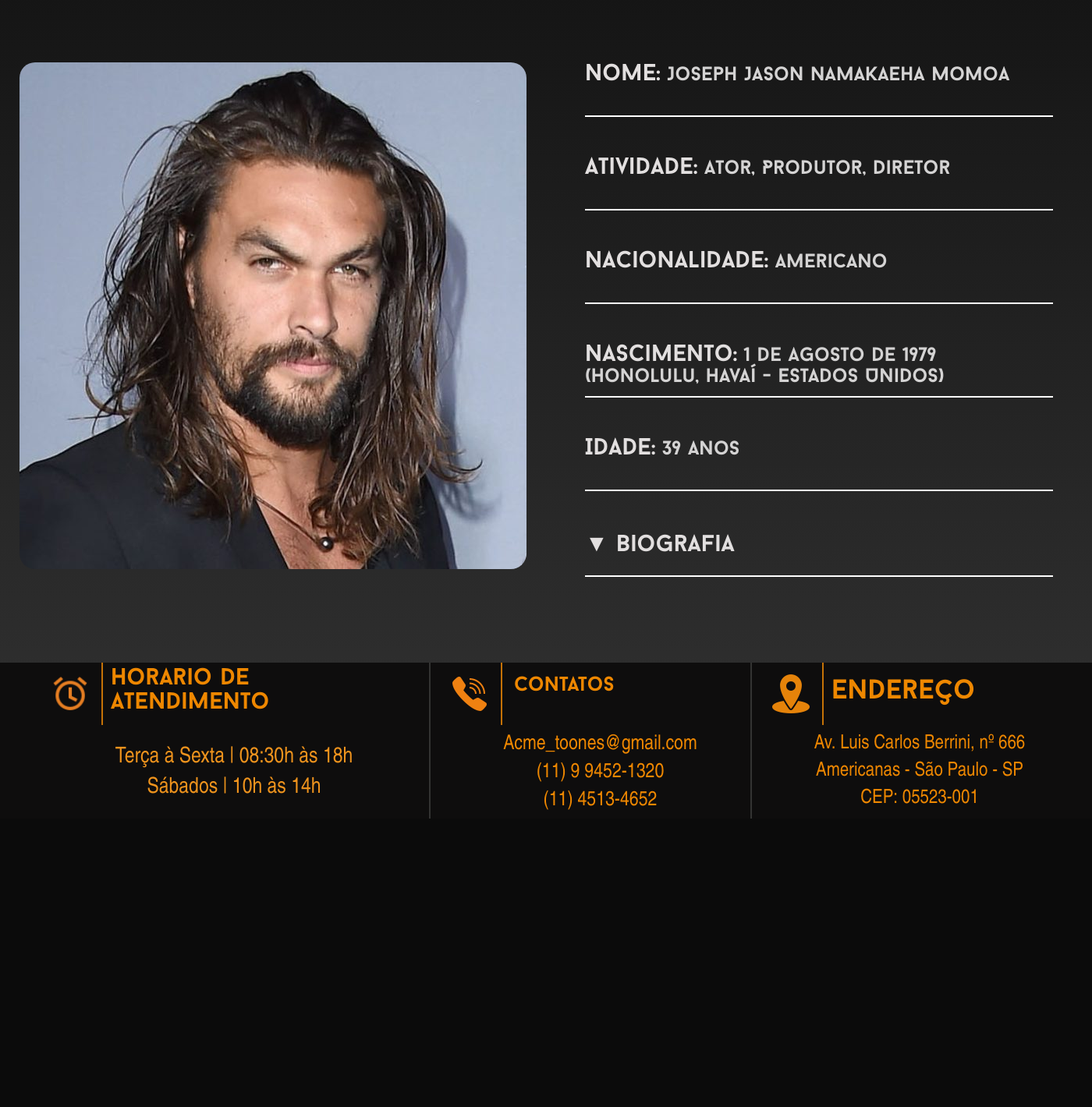
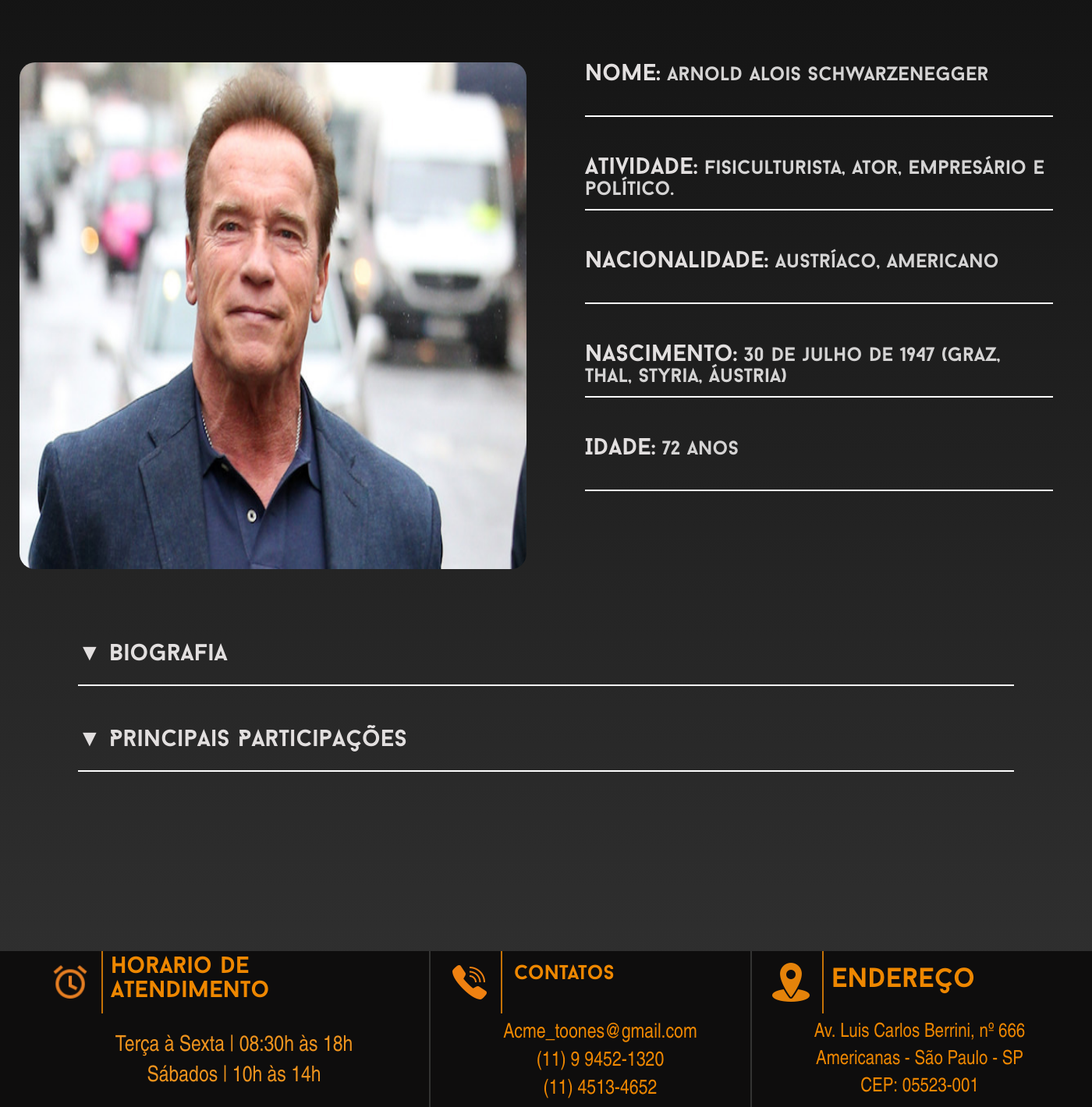
Before and after one commit to DavidSSouza050/ProjetoLocadora, a PHP site: page /ator.php in a window 1400 px wide. Shown: the part 120-1540 px from the top of the page at 78% size. Before the commit the page ends 1170 px from the top, so only its background shows below. Run offline with PHP 8.4, Linux system fonts and the light colour scheme; some web fonts are replaced.

Commit message:
Versão com mudanças na pagina do ator em destaque

```diff
--- a/Projeto/ator.php
+++ b/Projeto/ator.php
@@ -1,11 +1,10 @@
 <!DOCTYPE html>
 <html lang="pt-br">
     <head>
-        <meta charset="utf-8">
+        <meta charset="utf-8"  name="format-detection" content="telephone=no">
         <meta http-equiv="X-UA-Compatible" content="IE=edge">
         <title>Atores em Destaque</title>
         <meta name="viewport" content="width=device-width, initial-scale=1">
-        <meta charset="UTF-8" name="format-detection" content="telephone=no">
         <link rel="stylesheet" type="text/css" media="screen" href="css/style.css" />
         <link rel="stylesheet" type="text/css" media="screen" href="css/styleFonte.css" />
         <link rel="shortcut icon" href="img/iconeDeAbaACME.png" type="image/x-png">
@@ -15,59 +14,90 @@
     <?php require_once('./header.php')?>
 
 
-    <div class="caixa_atores center">
+    <div id="caixa_atores" class="center">
         <!-- foto do ator -->
-        <div class="caixa_imagem_ator">
+        <div id="caixa_imagem_ator">
             <figure>
-                <div class="imagem_ator center">
-                    <img class="img-size" style="border-radius: 20px;" src="./img/ator/Jason_Momoa.jpg" alt="Foto do ator" title="foto do ator">
+                <div id="imagem_ator" class="center">
+                    <img class="img-size" style="border-radius: 20px;" src="./img/ator/Arold/Arnold_Schwarzenegger.jpg" alt="Foto do ator" title="foto do ator">
                 </div>
             </figure>
         </div>
-        <div class="caixa_historico_ator">
+        <div id="caixa_historico_ator">
             <!-- detalhes do ator do mês -->
             <div class="historico_ator center">
-                <span class="titulo_topico">Nome:</span> Joseph Jason Namakaeha Momoa
+                <span class="titulo_topico">Nome:</span> Arnold Alois Schwarzenegger
             </div>
 
             <div class="historico_ator center">
-                <span class="titulo_topico">Atividade:</span>  Ator, Produtor, Diretor
+                <span class="titulo_topico">Atividade:</span> fisiculturista, ator, empresário e político.
             </div>
 
             <div class="historico_ator center">
-                <span class="titulo_topico">Nacionalidade:</span> Americano
+                <span class="titulo_topico">Nacionalidade:</span>  Austríaco, Americano
             </div>
 
             <div class="historico_ator center">
-                <span class="titulo_topico">Nascimento:</span> 1 de agosto de 1979 (Honolulu, Havaí - Estados Unidos)
+                <span class="titulo_topico">Nascimento:</span> 30 de julho de 1947 (Graz, Thal, Styria, Áustria)
             </div>
 
             <div class="historico_ator center">
-                <span class="titulo_topico">Idade:</span> 39 Anos
+                <span class="titulo_topico">Idade:</span> 72 Anos
             </div>
 
 
-            <div class="historico_ator linha_historico center">
-                <a href="#saivida" class="hide" id="saivida"><span class="titulo_topico">▼ Biografia</span></a>
-                <a href="#entravida" class="show" id="entravida"><span class="titulo_topico">▲ Biografia</span></a>
-                <div class="caixa_conteudo_hide">
-                    <div class="conteudo_topico">
-                        <p>- Embora tenha nascido em Honolulu, foi criado por sua mãe em Norwalk, no estado de Iowa, Estados Unidos;</p>
 
-                        <p>- Voltou para o Havaí para cursar a faculdade;</p>
+        </div>
 
-                        <p>- No tempo livre dedica parte dele ao estudo do Budismo;</p>
-                        <p>- Com a atriz e namorada Lisa Bonet (Alta Fidelidade) teve dois filhos: Lola Iolani Momoa (2007) e Nakoa-Wolf, em dezembro de 2008;</p>
+    </div>
 
-                        <p>- Em novembro de 2008, segundo a a agência de notícias Associated Press, Momoa foi atacado com um copo de vidro em West Hollywood, na Califórnia, levando vários pontos e passando por uma cirurgia plástica;</p>
+    <!-- DIV COM MENU RETRATIO -->
+    <div id="caixa_retratio_ator" class="center">
 
-                        <p>- Em 2010, escreveu, produziu, atuou e dirigiu o curta Brown Bag Diaries: Ridin' the Blinds in B Minor;</p>
+        <div class="historico_ator_retratio linha_historico center">
+            <a href="#saivida" class="hide" id="saivida"><span class="titulo_topico">▼ Biografia</span></a>
+            <a href="#entravida" class="show" id="entravida"><span class="titulo_topico">▲ Biografia</span></a>
+            <div class="caixa_conteudo_hide">
+                <div class="conteudo_topico">
+                    <p>- É uma grande celebridade na Áustria.  Um dos maiores estádios de futebol do país tem o seu nome;</p>
+                    <p>- Descrito pelo Guiness como "o homem com o desenvolvimento mais perfeito na história do mundo";</p>
+                    <p>- Foi eleito Governador da California em 2003; </p>
+                    <p>- Possui uma estrela na Calçada da Fama, localizada em 6764 Hollywood Boulevard.</p>
+                </div>
 
-                        <p>- Sempre que pode, dedica parte de seu tempo para ajudar a concientizar jovens com palestras em escolas e ajuda em campanhas de combate a fome, como as realizadas pelo Hawaii Food Bank;</p>
-                    </div>
+            </div>
+
+        </div>
+
+        <div class="historico_ator_retratio linha_historico center">
+            <a href="#saiFoto" class="hide" id="saiFoto"><span class="titulo_topico">▼ Principais Participações</span></a>
+            <a href="#entrafoto" class="show" id="entrafoto"><span class="titulo_topico">▲ Principais Participações</span></a>
+            <div class="caixa_conteudo_hide">
+                <div class="filme_participado">
+
+                    <figure>
+                        <div class="filmes_participados">
+                            <img class="img-size border-radius-img" src="./img/ator/Arold/participacoes/esterminador_do_futuro.png" alt="Exterminador do Futoro 1 de 1985" title="Exterminador do Futoro 1 de 1985">
+                        </div>
+                    </figure>
+
+                    <figure>
+                        <div class="filmes_participados">
+                            <img class="img-size border-radius-img" src="./img/ator/Arold/participacoes/exterminador_do_futuro_2.jpg" alt="Exterminador do Futoro 1 de 1985" title="Exterminador do Futoro 2 de 1991">
+                        </div>
+                    </figure>
+
+                    <figure>
+                        <div class="filmes_participados">
+                            <img class="img-size border-radius-img" src="./img/ator/Arold/participacoes/o_predador.jpg" alt="O Predador de 1985" title="O Predador de 1987">
+                        </div>
+                    </figure>
+
+
+
+
                 </div>
             </div>
-
 
         </div>
 
--- a/Projeto/contato.php
+++ b/Projeto/contato.php
@@ -93,7 +93,7 @@
                                 <img class="img-size" src="./img/icon/telefoneContato.png" alt="Icone de Telefone">
                             </div>
                         </figure>
-                        <input class="inputContato" type="tel" name="txt_telefone" id="txt_telefone" placeholder="Tel.:(00) 0000-0000">
+                        <input class="inputContato" type="tel" name="txt_telefone" id="txt_telefone" placeholder="Tel.:00 00000000">
                     </div>
                     <div class="caixa_Input_text">
                         <figure>
@@ -101,7 +101,7 @@
                                 <img class="img-size" src="./img/icon/celular.png" alt="Icone de Celular">
                             </div>
                         </figure>
-                        <input class="inputContato" type="tel" required name="txt_celular" id="txt_celular" placeholder="Cel.:(00) 90000-0000*" maxLength="15" >
+                        <input class="inputContato" type="tel" required name="txt_celular" id="txt_celular" placeholder="Cel.:00 900000000*" maxLength="15" >
                     </div>
                     <div class="caixa_Input_text">
                         <figure>
--- a/Projeto/css/style.css
+++ b/Projeto/css/style.css
@@ -1,15 +1,18 @@
 /*CSS*/
+/* CLASSES UTEIS*/
 *,figure{
     margin: 0;
     padding: 0;
 
 }
+
 a{
     width: inherit;
     height: inherit;
     text-decoration: none;
     color: white;
 }
+
 
 .espaco_entre_paragrafos{
     margin-bottom: 20px;
@@ -28,7 +31,7 @@ a{
     margin-right: auto;
 }
 
-.border-img{
+.border-radius-img{
     border-radius: inherit;
 }
 
@@ -52,7 +55,6 @@ a{
 }
 
 body{
-    /* background-image: url(../img/bgAcme.jpg); */
     background-image:linear-gradient(hsl(0, 0%, 7%), hsl(0, 0%, 20%));
 }
 /*aqui fica o header*/
@@ -97,9 +99,12 @@ body{
     cursor: pointer;
 }
 
+/*fIM DAS REDES SOCIAIS*/
 
 
-/*caixa slider*/
+
+
+/* caixa slider*/
 .slider{
     width: 1400px;
     height: 750px;
@@ -109,7 +114,10 @@ body{
     background-color: black;
 }
 
-/*conteudo-item*/
+/*FIM DA CAIXA SLIDER*/
+
+
+/*********************FIM MEU INTERNO DA PAGINA PRINCIPAL**************************/
 .item_conteudo{
     width: inherit;
     /***/
@@ -171,6 +179,11 @@ body{
     color: rgb(187, 48, 48);
     border: solid 2px white;
 }
+/*********************FIM MEU INTERNO DA PAGINA PRINCIPAL**************************/
+
+
+
+
 
 .caixa_produto{
     width: 1186px;
@@ -263,11 +276,10 @@ body{
 p{
     margin-bottom: 5px;
 }
-
-/*FOOTER*/
+/*FIM DO CAR DOS PRODUTOS E DA PAGINA PRICIPAL*/
 
 
-/*sobre a locadora*/
+/***************sobre a locadora**********************/
 
 #conteudo_sobre{
     width: 1400px;
@@ -365,9 +377,9 @@ p{
 #lojaAntiga{
     border-radius: 20px;
 }
+/*********************SOBRE*********************************/
 
-
-/*Contatos*/
+/*******************CONTATO********************************/
 
 #caixa_segura_contato{
     width: 1400px;
@@ -552,7 +564,7 @@ input[type=radio]:checked:before {
     border: solid 1px white;
 }
 
-
+/*************************CONTATO*******************/
 
 /*LOJAS*/
 
@@ -612,9 +624,9 @@ input[type=radio]:checked:before {
 }
 
 
-/*Atores do filme*/
+/**********************Atores do filme*************************/
 
-.caixa_atores{
+#caixa_atores{
     width: 1400px;
     min-height: 600px;
     height: auto;
@@ -625,20 +637,20 @@ input[type=radio]:checked:before {
     border-radius: 20px;
 }
 
-.caixa_imagem_ator{
+#caixa_imagem_ator{
     width: 700px;
     box-sizing: border-box;
 
     float: left;
 }
 
-.imagem_ator{
+#imagem_ator{
     width: 650px;
     height: 650px;
     margin-top: 50px;
 }
 
-.caixa_historico_ator{
+#caixa_historico_ator{
     width: 700px;
 
     float: left;
@@ -686,6 +698,24 @@ input[type=radio]:checked:before {
     font-size: 25px;
     line-height: 40px;
 }
+.filme_participado{
+    width: inherit;
+    min-height: 200px;
+    height: auto;
+    overflow: hidden;
+    margin-top: 40px;
+    margin-bottom: 30px;
+}
+.filmes_participados{
+    width: 300px;
+    height: 500px;
+    margin-left: 75px;
+    margin-top: 20px;
+    background-color: rgb(0, 0, 0);
+    border-radius: 0px 0px 40px 40px;
+    border: solid 3px rgb(96, 96, 99);
+    float: left;
+}
 .show {
     display: none;
 }
@@ -698,14 +728,38 @@ display: inline;
 .hide:target ~ .caixa_conteudo_hide {
 	display:inline;
 }
- @media print{
+
+@media print{
     .hide, .show{
         display: none;
     }
 }
 
+#caixa_retratio_ator{
+    width: 1400px;
+    min-height: 400px;
+    height: auto;
+    overflow: hidden;
+}
 
-/*card Promoções*/
+.historico_ator_retratio{
+    width: 1200px;
+    box-sizing: border-box;
+    margin-top: 30px;
+    padding-top: 20px;
+    border-bottom: solid 2px white;
+    /*fonte*/
+    font-size: 25px;
+    color: rgb(212, 211, 211);
+    font-family: baronBold;
+}
+
+
+
+
+/*********************FIM DO ATOR******************/
+
+/****************card Promoções*************************/
 .produto_promocao{
     width: 350px;
     height: 500px;
@@ -722,6 +776,9 @@ display: inline;
     font-family: 'Arial Narrow', Arial, sans-serif;
 }
 
+
+
+/***************************CAIXA PROMOÇÃO DESCRIÇÃO******************/
 
 .produto_caixa_descricao_promocao{
     width: inherit;
@@ -747,8 +804,10 @@ display: inline;
     padding-top: 4px;
     text-align: center;
 }
+/*******************************FIM DA DESCRIÇÃO**************************/
 
-/*Filme do mes*/
+
+/***********************Filme do mes***********************/
 
 #caixa_fimel_do_mes{
     width: 1400px;
@@ -796,10 +855,14 @@ display: inline;
     background-attachment: fixed;
     border-radius: 20px;
 }
+/*************FIM DO FILME DO MÊS**************/
+
 del{
     color: rgb(219, 30, 30);
 }
 
+
+/*CLASSE UTIL PRA JS*/
 .erro::placeholder{
     color: rgb(212, 101, 101);
 }
```
Also changed, not shown: Projeto/js/validacao.js (+7 -14 lines), Projeto/img/ator/Arold/Arnold_Schwarzenegger.jpg (added), Projeto/img/ator/Arold/participacoes/esterminador_do_futuro.png (added), Projeto/img/ator/Arold/participacoes/exterminador_do_futuro_2.jpg (added), Projeto/img/ator/Arold/participacoes/o_predador.jpg (added).
